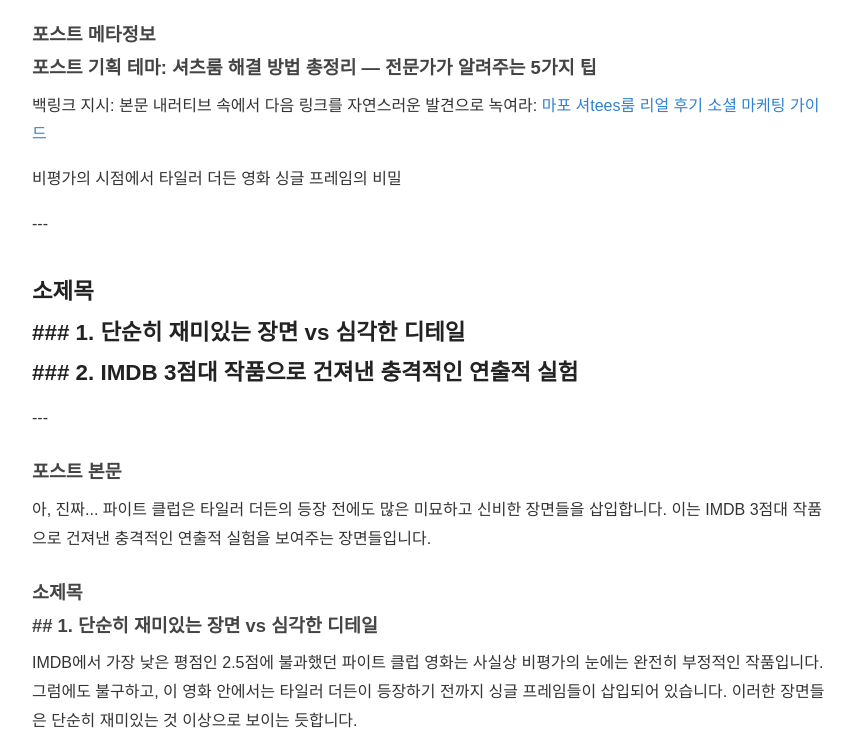
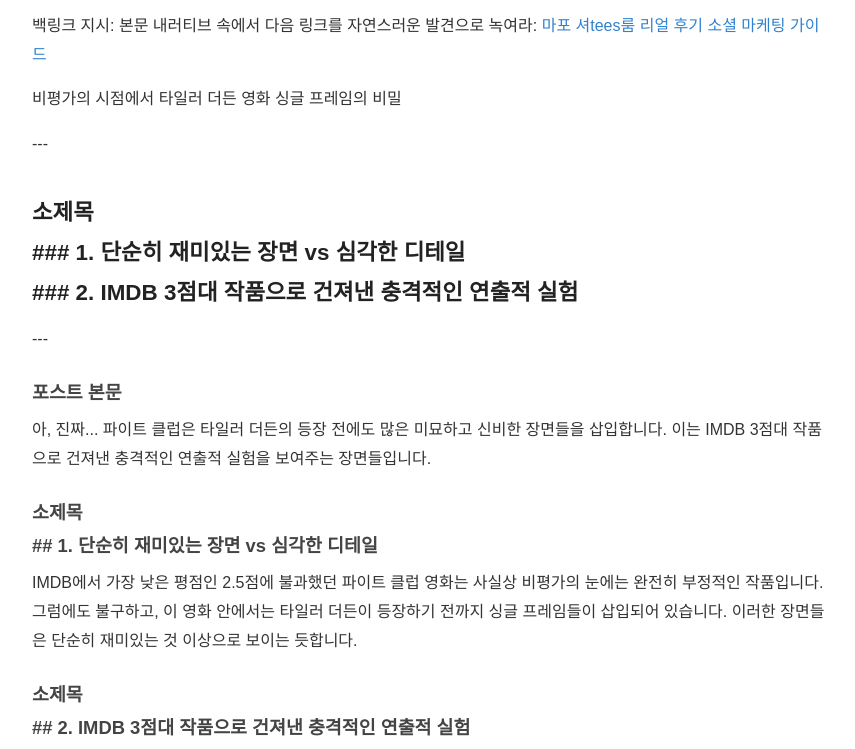
Before and after one commit to tidalhss-star/bp-t3b06-hj-shirts-rc, a plain HTML site: page posts/guide-002-1569i49.html in a window 1280 px wide. Shown: the part 152-901 px from the top of the page, without its empty margins (208-1063 px from the left). Drawn offline with Linux system fonts and the light colour scheme.

Commit message:
deploy: garbage-free snapshot 2026-07-28T14:01:38.182Z

```diff
--- a/posts/guide-002-1569i49.html
+++ b/posts/guide-002-1569i49.html
@@ -24,7 +24,7 @@
   <main>
     <h1>창작한 제목</h1>
     <article>
-      <h3>포스트 메타정보<br>포스트 기획 테마: 셔츠룸 해결 방법 총정리 — 전문가가 알려주는 5가지 팁</h3>
+
 <p>백링크 지시: 본문 내러티브 속에서 다음 링크를 자연스러운 발견으로 녹여라: <a href="https://persona.notewell.site/" target="_blank" rel="noopener noreferrer">마포 셔tees룸 리얼 후기 소셜 마케팅 가이드</a></p>
 <p>비평가의 시점에서 타일러 더든 영화 싱글 프레임의 비밀</p>
 <p>---</p>
```
